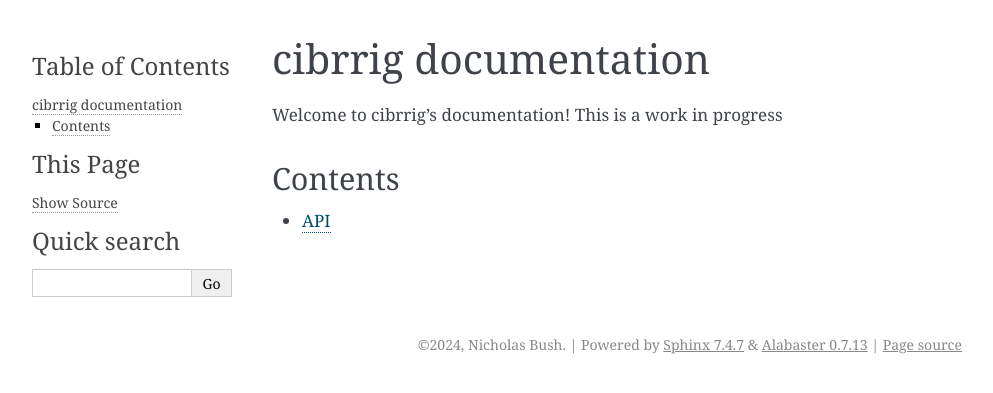
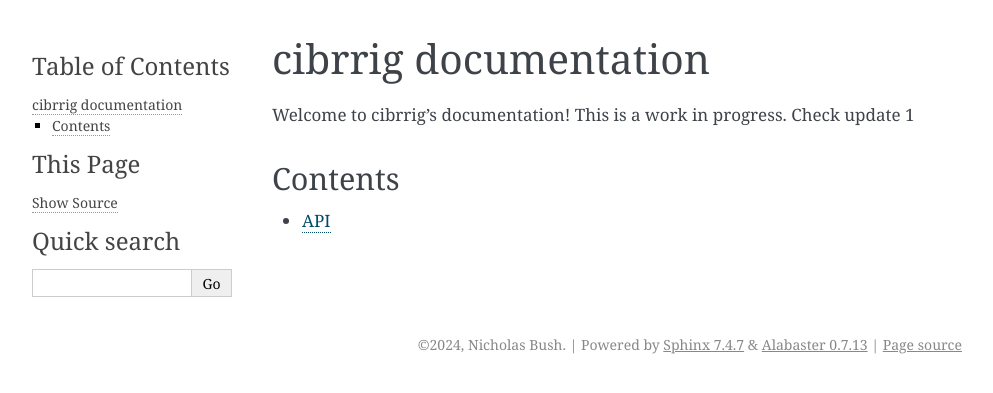
Before and after one commit to nbush257/cibrrig, a Sphinx documentation site: the page built from docs/index.rst, in a window 1280 px wide. Shown: the top 393 px of the page, without its empty margins (148-1141 px from the left). Built offline with Sphinx 7.4.7, drawn with Linux system fonts in a browser that asks for light colours.

```diff
--- a/docs/conf.py
+++ b/docs/conf.py
@@ -29,7 +29,8 @@ extensions = [
 templates_path = ['_templates']
 exclude_patterns = ['_build', 'Thumbs.db', '.DS_Store']
 
-
+autoapi_dirs = ['.../kilosort']
+master_doc = 'index'
 
 
 # -- Options for HTML output -------------------------------------------------
--- a/docs/index.rst
+++ b/docs/index.rst
@@ -6,7 +6,8 @@
 cibrrig documentation
 =====================
 Welcome to cibrrig's documentation!
-This is a work in progress
+This is a work in progress.
+Check update 1
 
 Contents
 --------
```
